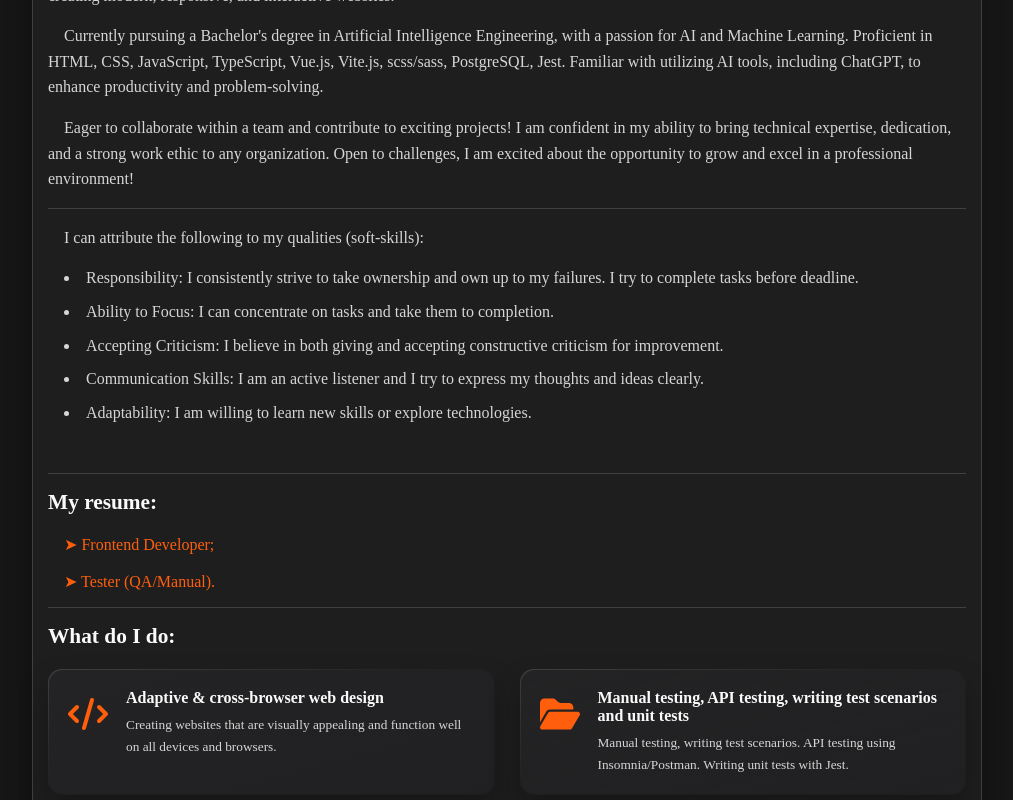
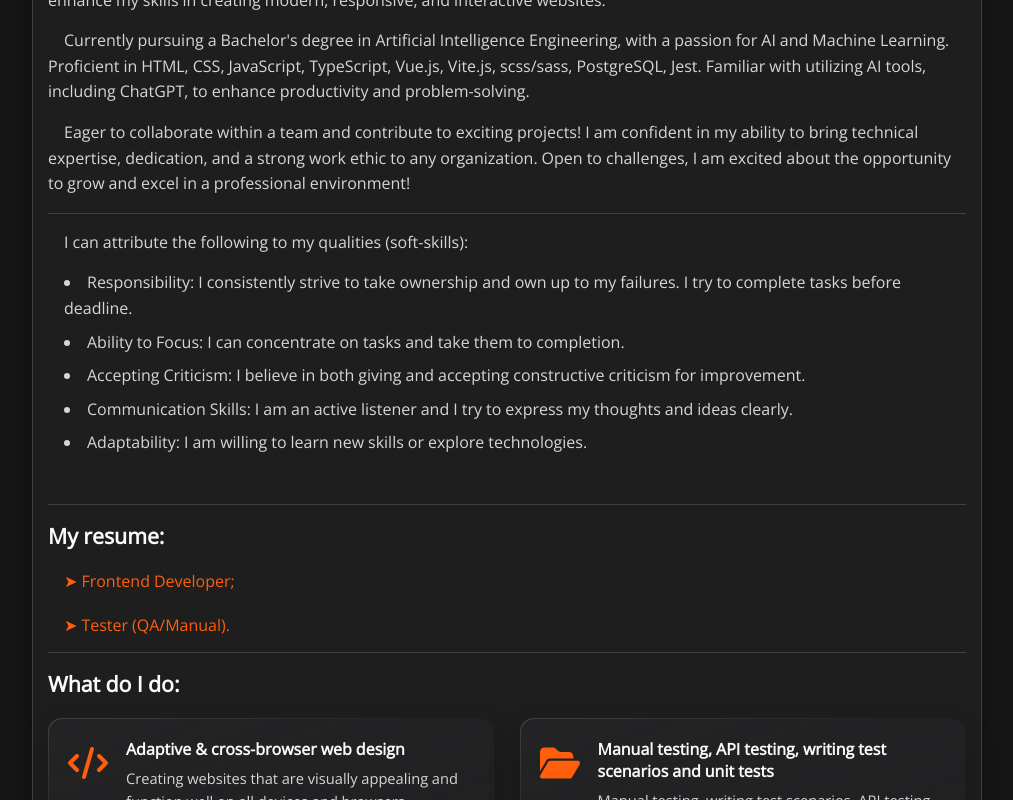
Before and after one commit to Nico-kun123/Portfolio, a Vue app: page / in a window 1280 px wide. Shown: the part 300-1100 px from the top of the page, without its empty margins (133-1146 px from the left). Built offline with nearby package versions, Linux system fonts and the light colour scheme.

Commit message:
Minor Changes

```diff
--- a/src/App.vue
+++ b/src/App.vue
@@ -30,7 +30,6 @@ const { projects, projectsRU } = MyProjects
   margin: 0;
   padding: 0;
   box-sizing: border-box;
-  font-family: var(--main-font);
 }
 
 a {
--- a/src/components/MainWindow.vue
+++ b/src/components/MainWindow.vue
@@ -901,15 +901,8 @@ header {
   display: flex;
   flex-direction: column;
   align-items: center;
-
-  & p {
-    &:first-letter {
-      margin-left: 1em;
-    }
-  }
 }
 .skills-title {
-  // font-size: var(--fs-1);
   text-align: center;
   transition: var(--transition-1);
 }
@@ -1303,7 +1296,7 @@ header {
     }
   }
   .skills-title {
-    font-size: var(--fs-5);
+    font-size: var(--fs-3);
     margin-bottom: 1em;
   }
   .skills-list {
--- a/src/components/Service.vue
+++ b/src/components/Service.vue
@@ -101,7 +101,7 @@ const { id, name, description } = defineProps(['id', 'name', 'description'])
 
       .service-item-text {
         color: var(--light-gray);
-        font-size: var(--fs-6);
+        font-size: var(--fs-5);
         font-weight: var(--fw-3);
         line-height: 1.6;
       }
```
